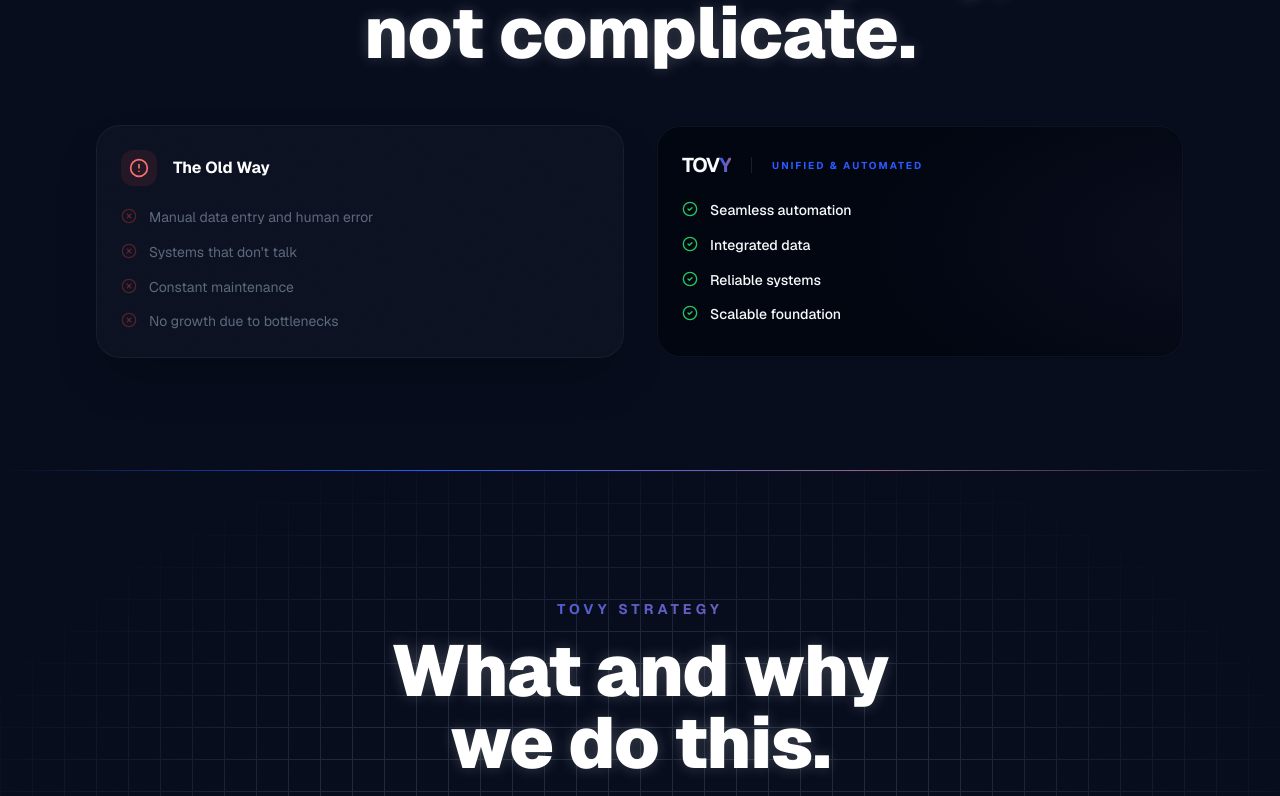
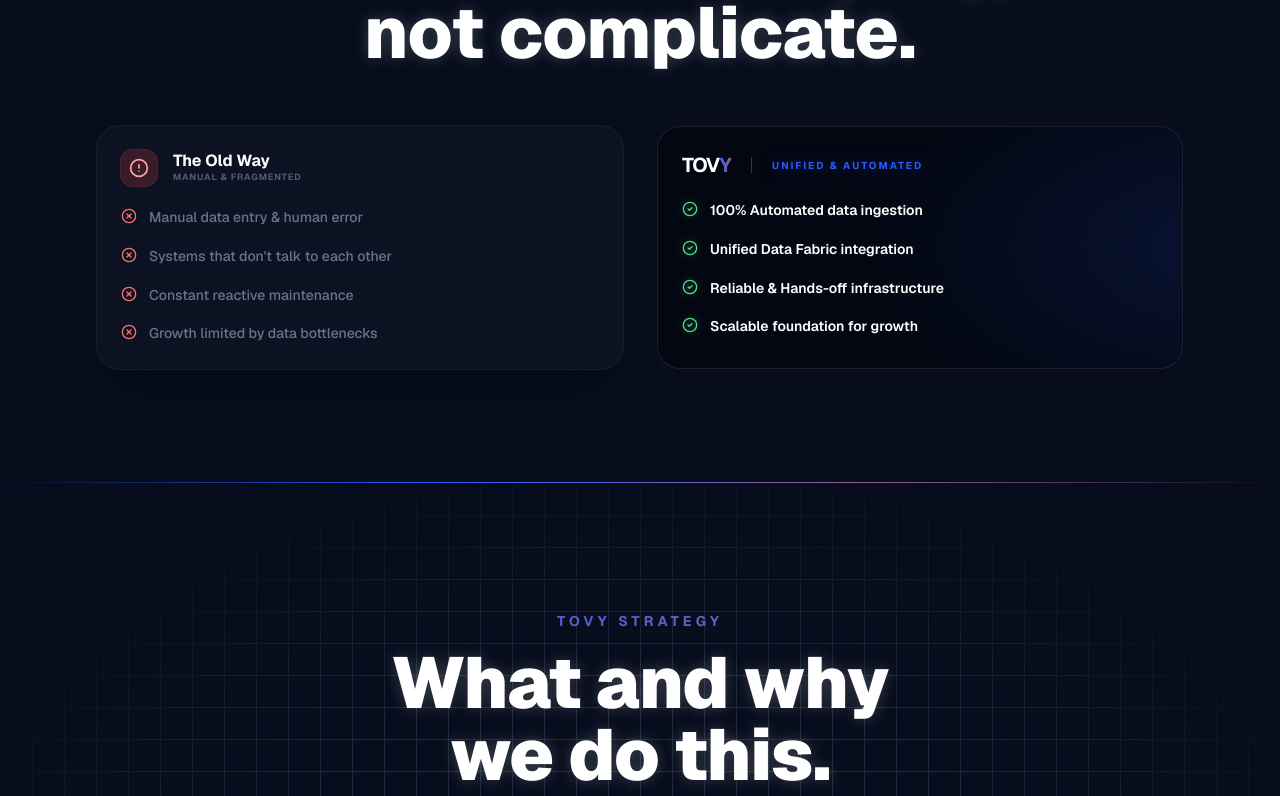
Before and after one commit to tovy-eu/tovy.eu-website, a Next.js app: page /en/ in a window 1280 px wide. Shown: the part 1024-1820 px from the top of the page. Built offline with nearby package versions, Linux system fonts and the light colour scheme.

Commit message:
2. Information Architecture (The "Old Way" vs. "TOVY")
Negative Contras

```diff
--- a/src/components/landing/pain-solution-section.tsx
+++ b/src/components/landing/pain-solution-section.tsx
@@ -33,20 +33,22 @@ export function PainSolutionSection({ dict }: { dict: Dictionary }) {
 
               <div className="relative z-10">
                 <div className="flex items-center gap-4 mb-5">
-                  <div className="p-2 rounded-xl bg-red-500/10 text-red-400">
+                  {/* Improved contrast for red badge */}
+                  <div className="p-2 rounded-xl bg-red-500/20 text-red-300 ring-1 ring-red-500/30">
                     <AlertCircle className="h-5 w-5" />
                   </div>
                   <div className="flex flex-col">
                     <h3 className="text-base font-bold text-white leading-tight">{dict.painSolution.pain.title}</h3>
-                    <p className="text-[9px] text-muted-foreground/50 font-medium uppercase tracking-widest">{dict.painSolution.pain.subtitle}</p>
+                    <p className="text-[9px] text-muted-foreground/60 font-bold uppercase tracking-widest">{dict.painSolution.pain.subtitle}</p>
                   </div>
                 </div>
 
-                <ul className="space-y-3">
+                <ul className="space-y-4">
                   {painItems.map((item, i) => (
                     <li key={i} className="flex items-start gap-3">
-                      <XCircle className="h-4 w-4 text-red-500/30 shrink-0 mt-0.5" />
-                      <span className="text-sm text-muted-foreground/70 leading-relaxed">{item}</span>
+                      {/* Better legibility for red X */}
+                      <XCircle className="h-4 w-4 text-red-400 shrink-0 mt-0.5" />
+                      <span className="text-sm text-muted-foreground/80 leading-relaxed font-medium">{item}</span>
                     </li>
                   ))}
                 </ul>
@@ -63,14 +65,14 @@ export function PainSolutionSection({ dict }: { dict: Dictionary }) {
                 className="absolute inset-0 opacity-0 group-hover:opacity-100 transition-opacity duration-1000 bg-gradient-to-r from-primary via-[hsl(var(--accent-gradient-stop))] to-primary bg-[length:200%_auto] animate-[gradient-flow_20s_linear_infinite]"
               />
 
-              {/* Inner Content Layer - Matches Engineering Section */}
-              <div className="relative h-full w-full bg-card/95 backdrop-blur-2xl rounded-[calc(1.5rem-1px)] p-5 sm:p-6 flex flex-col transition-all duration-300 shadow-2xl border border-white/5 group-hover:border-transparent overflow-hidden">
+              {/* Inner Content Layer - Enhanced Premium Feel */}
+              <div className="relative h-full w-full bg-card/80 backdrop-blur-3xl rounded-[calc(1.5rem-1px)] p-5 sm:p-6 flex flex-col transition-all duration-300 shadow-2xl border border-white/10 group-hover:border-transparent overflow-hidden">
 
-                {/* Light coming from the right side - matches Hero aesthetic */}
+                {/* More pronounced premium radial glow */}
                 <div
-                  className="absolute inset-0 pointer-events-none opacity-30 transition-opacity duration-500 group-hover:opacity-50"
+                  className="absolute inset-0 pointer-events-none opacity-40 transition-opacity duration-500 group-hover:opacity-60"
                   style={{
-                    background: 'radial-gradient(ellipse 70% 80% at 110% 50%, rgba(120,119,198,0.25), hsla(0,0%,100%,0))'
+                    background: 'radial-gradient(ellipse 70% 80% at 110% 50%, rgba(43,94,255,0.35), hsla(0,0%,100%,0))'
                   }}
                 />
 
@@ -78,22 +80,22 @@ export function PainSolutionSection({ dict }: { dict: Dictionary }) {
                   <div className="flex items-center gap-4 mb-5">
                     {/* Branded Logo Marker */}
                     <div className="font-bold text-xl tracking-tighter shrink-0 select-none flex items-center transition-transform duration-300 group-hover:scale-110">
-                      <span>TOV</span>
+                      <span className="text-white">TOV</span>
                       <span className="bg-gradient-to-r from-primary to-[hsl(var(--accent-gradient-stop))] bg-clip-text text-transparent">Y</span>
                     </div>
-                    <div className="h-4 w-px bg-white/10 mx-1" />
-                    <h3 className="text-[9px] md:text-[10px] font-bold text-primary uppercase tracking-[0.2em]">
-                      {dict.painSolution.solution.subtitle || "Unified & Automated"}
+                    <div className="h-4 w-px bg-white/20 mx-1" />
+                    <h3 className="text-[9px] md:text-[10px] font-bold text-primary uppercase tracking-[0.2em] drop-shadow-[0_0_8px_rgba(43,94,255,0.4)]">
+                      {dict.painSolution.solution.subtitle}
                     </h3>
                   </div>
 
-                  <ul className="space-y-3">
+                  <ul className="space-y-4">
                     {solutionItems.map((item, i) => (
                       <li key={i} className="flex items-start gap-3 group/item">
                         <CheckCircle2
-                          className="h-4 w-4 shrink-0 mt-0.5 transition-colors duration-300 text-green-500"
+                          className="h-4 w-4 shrink-0 mt-0.5 transition-colors duration-300 text-green-400 drop-shadow-[0_0_5px_rgba(74,222,128,0.4)]"
                         />
-                        <span className="text-sm text-foreground leading-relaxed font-medium">
+                        <span className="text-sm text-white leading-relaxed font-semibold">
                           {item}
                         </span>
                       </li>
--- a/src/dictionaries/en.json
+++ b/src/dictionaries/en.json
@@ -23,22 +23,22 @@
     "subtitle": "Data should simplify, not complicate.",
     "pain": {
       "title": "The Old Way",
-      "subtitle": "",
+      "subtitle": "Manual & Fragmented",
       "items": [
-        "Manual data entry and human error",
-        "Systems that don't talk",
-        "Constant maintenance",
-        "No growth due to bottlenecks"
+        "Manual data entry & human error",
+        "Systems that don't talk to each other",
+        "Constant reactive maintenance",
+        "Growth limited by data bottlenecks"
       ]
     },
     "solution": {
       "title": "The Tovy Way",
       "subtitle": "Unified & Automated",
       "items": [
-        "Seamless automation",
-        "Integrated data",
-        "Reliable systems",
-        "Scalable foundation"
+        "100% Automated data ingestion",
+        "Unified Data Fabric integration",
+        "Reliable & Hands-off infrastructure",
+        "Scalable foundation for growth"
       ]
     }
   },
--- a/src/dictionaries/nl.json
+++ b/src/dictionaries/nl.json
@@ -23,22 +23,22 @@
     "subtitle": "Data moet vereenvoudigen, niet compliceren.",
     "pain": {
       "title": "De Oude Methode",
-      "subtitle": "",
+      "subtitle": "Handmatig & Gefragmenteerd",
       "items": [
-        "Handmatige data-invoer en menselijke fouten",
-        "Systemen die niet communiceren",
-        "Constant onderhoud",
-        "Geen groei door hindering"
+        "Handmatige invoer & menselijke fouten",
+        "Systemen die niet met elkaar praten",
+        "Constant reactief onderhoud",
+        "Groei beperkt door data-knelpunten"
       ]
     },
     "solution": {
       "title": "De Tovy Aanpak",
-      "subtitle": "Geautomatiseerd",
+      "subtitle": "Unified & Automated",
       "items": [
-        "Aansluitende business processen",
-        "Geïntegreerde data",
-        "Betrouwbare systemen",
-        "Schaalbare basis"
+        "100% Geautomatiseerde data-invoer",
+        "Unified Data Fabric integratie",
+        "Betrouwbaar & Onderhoudsvrij",
+        "Schaalbare groei-fundering"
       ]
     }
   },
```
